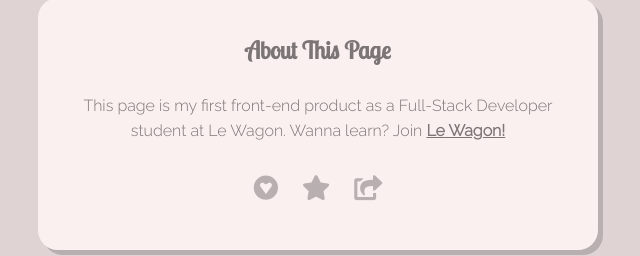
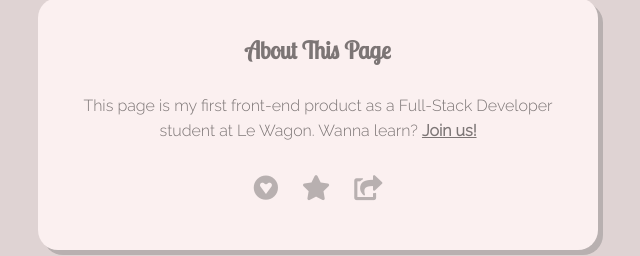
Before and after one commit to wanderlustwendy/profile, a plain HTML site: page index.html in a window 1280 px wide. Shown: the part 1252-1508 px from the top of the page, 322-962 px from the left. Drawn offline with Linux system fonts and the light colour scheme.

Commit message:
link text change

```diff
--- a/index.html
+++ b/index.html
@@ -64,7 +64,7 @@
 
     <div class="card text-center list-inline">
       <h2>About This Page</h2>
-      <p>This page is my first front-end product as a Full-Stack Developer student at Le Wagon. Wanna learn? Join <a class="link" href="https://www.lewagon.com/">Le Wagon!</a></p>
+      <p>This page is my first front-end product as a Full-Stack Developer student at Le Wagon. Wanna learn? <a class="link" href="https://www.lewagon.com/">Join us!</a></p>
       <ul>
         <li><i class="fab fa-gratipay icon2"></i></li>
         <li><i class="fas fa-star icon2"></i></li>
```
